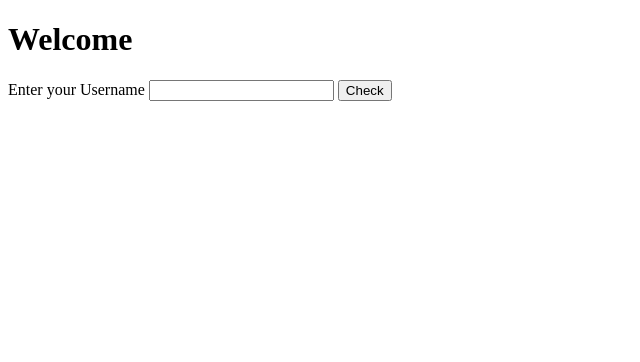
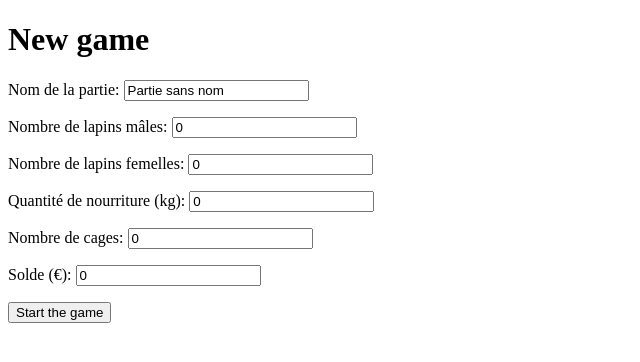
Before and after one commit to Riikiki/elevage-mathieu-lambert, a Django app: template raising/elevage/templates/elevage/new.html in a window 1280 px wide. Shown: the top 362 px of the page, without its empty margins (0-640 px from the left). Run offline with Django 4.2, Linux system fonts and the light colour scheme; the template is opened without the code that fills it: values that come from a table or form of the project are taken from there, others are empty.

Commit message:
Defining simple view + forms for initialization + template for new game

```diff
--- /dev/null
+++ b/raising/elevage/forms.py
@@ -0,0 +1,19 @@
+from django import forms
+from .models import Elevage
+
+class ElevageForm(forms.ModelForm):
+
+    class Meta:
+        model = Elevage
+        fields = ['nom', 'nb_males', 'nb_femelles', 'quantite_nourriture', 'nb_cages', 'solde']
+        labels = {
+            'nom': "Nom de la partie",
+            'nb_males': "Nombre de lapins mâles",
+            'nb_femelles': "Nombre de lapins femelles",
+            'quantite_nourriture': "Quantité de nourriture (kg)",
+            'nb_cages': "Nombre de cages",
+            'solde': "Solde (€)",
+        }
+        widgets = {
+            'nom': forms.TextInput(attrs={'placeholder': 'Ex : Mon élevage stratégique'}),
+        }
--- a/raising/elevage/templates/elevage/new.html
+++ b/raising/elevage/templates/elevage/new.html
@@ -1,17 +1,15 @@
 <!DOCTYPE html>
-<html lang="en">
+<html lang="fr">
 <head>
     <meta charset="UTF-8">
-    <meta name="viewport" content="width=device-width, initial-scale=1.0">
-    <title>Initialisation</title>
+    <title>New game</title>
 </head>
 <body>
-    <h1>Welcome</h1>
-    <form method="post" action="{% url 'new' %}">
+    <h1>New game</h1>
+    <form method="post">
         {% csrf_token %}
-        <label for="username">Enter your Username</label>
-        <input type="text" id="username" name="username" required>
-        <button type="submit">Check</button>
+        {{ form.as_p }}
+        <button type="submit">Start the game</button>
     </form>
 </body>
 </html>
--- /dev/null
+++ b/raising/elevage/urls.py
@@ -0,0 +1,6 @@
+from django.urls import path
+from . import views
+
+urlpatterns = [
+    path('new/', views.nouveau, name='elevage_nouveau'),
+]
--- a/raising/raising/urls.py
+++ b/raising/raising/urls.py
@@ -15,9 +15,10 @@ Including another URLconf
     2. Add a URL to urlpatterns:  path('blog/', include('blog.urls'))
 """
 from django.contrib import admin
-from django.urls import path
+from django.urls import include, path
 from elevage import views
 
 urlpatterns = [
     path('admin/', admin.site.urls),
+    path('', include('elevage.urls')),
 ]
```
Also changed, not shown: raising/elevage/views.py (+17 -1 lines).
